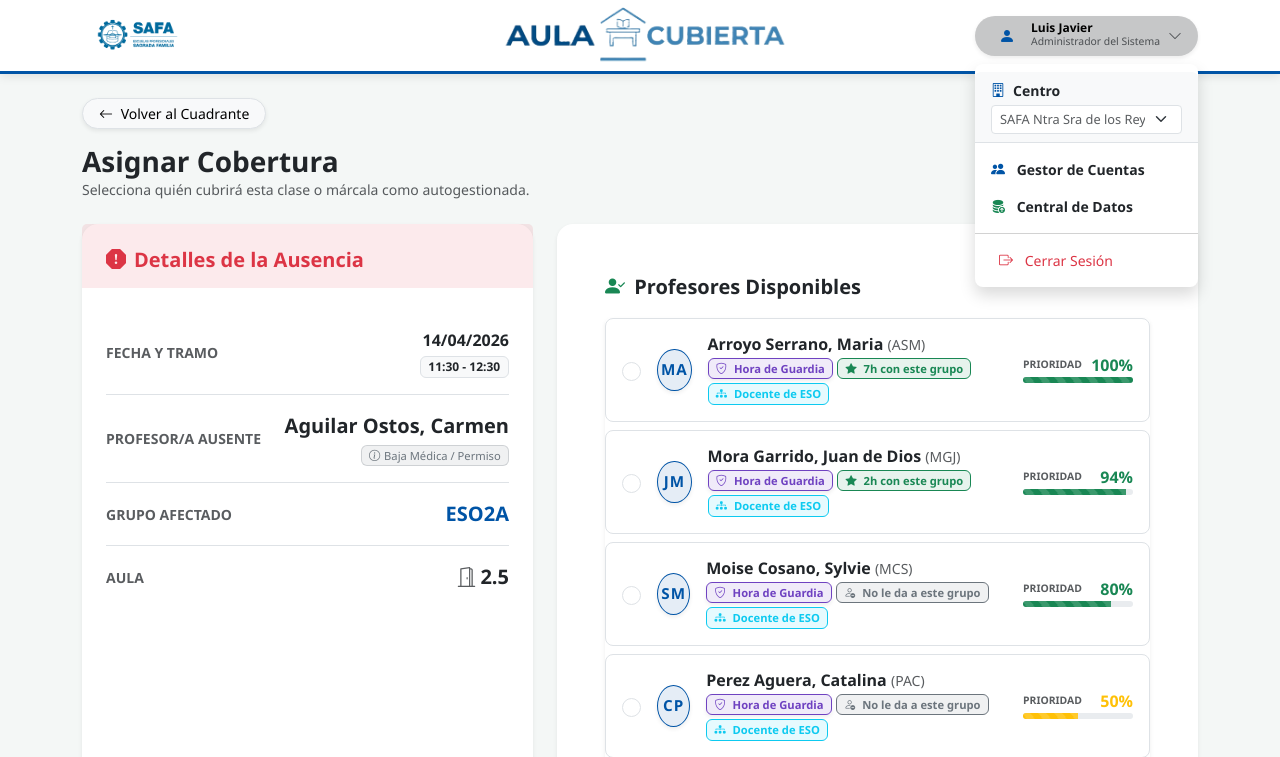
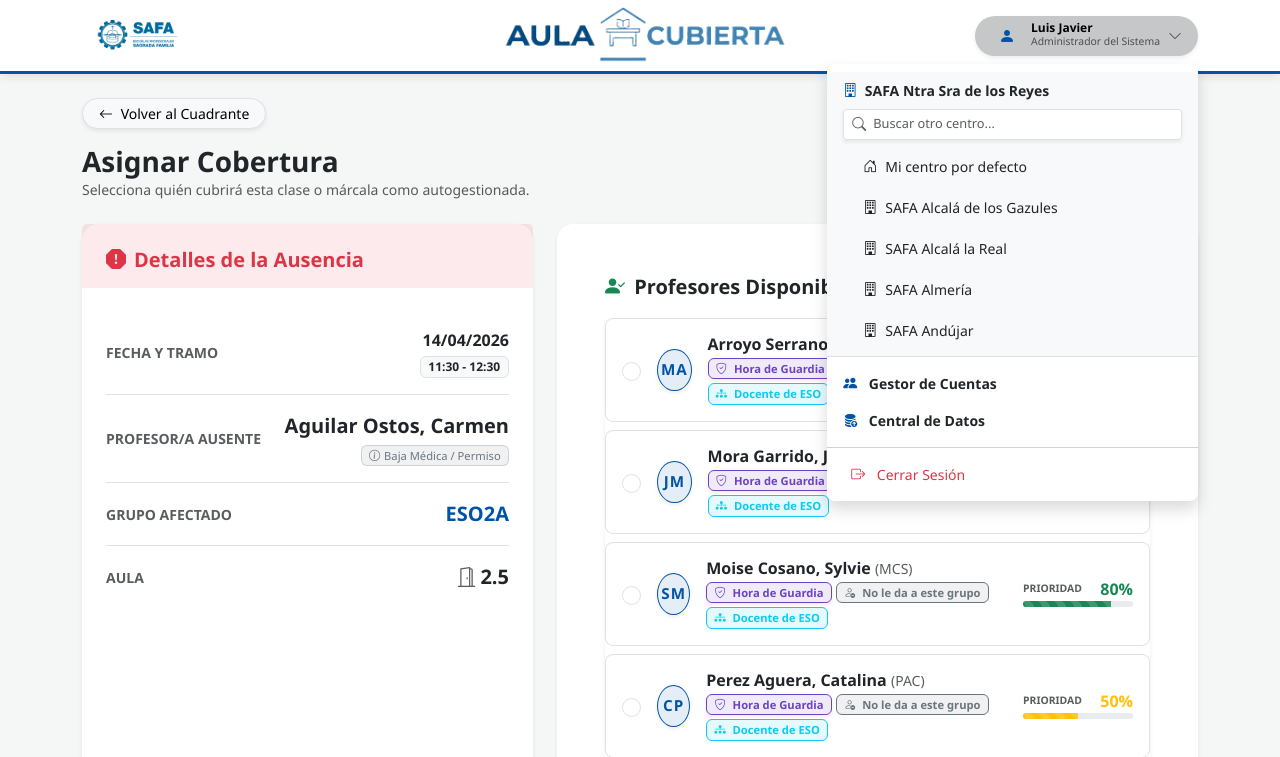
Before and after one commit to ljlopezSAFA/safa_guardias, a Django app: page /asignar-guardia/52/ in a window 1280 px wide, after a click that opens the changed part. Shown: the top 757 px of the page. Run offline with Django 5.2, Linux system fonts and the light colour scheme; a user stored in the database is signed in; data comes from the database, SQL or seed files in the repository; data that the repository does not hold is empty; some libraries are stand-ins or nearby versions.

Commit message:
buscadore centro barra navegación

```diff
--- a/templates/barra_navegacion.html
+++ b/templates/barra_navegacion.html
@@ -16,7 +16,7 @@
             {% if user.is_authenticated %}
                 <div class="dropdown">
                     <button class="btn btn-light border-0 d-flex align-items-center gap-2 rounded-pill px-3 py-1 shadow-sm"
-                            type="button" id="userMenu" data-bs-toggle="dropdown" aria-expanded="false">
+                            type="button" id="userMenu" data-bs-toggle="dropdown" aria-expanded="false" data-bs-auto-close="outside">
 
                         <div class="icon-safa text-white rounded-circle d-flex align-items-center justify-content-center"
                              style="width: 32px; height: 32px;">
@@ -24,59 +24,70 @@
                         </div>
 
                         <div class="text-start d-none d-sm-block">
-                            <div class="fw-bold"
-                                 style="font-size: 0.75rem; line-height: 1;">{{ user.perfil_profesor.nombre }}</div>
-                            <div class="text-muted"
-                                 style="font-size: 0.65rem;">{{ user.perfil_profesor.get_rol_display }}</div>
+                            <div class="fw-bold" style="font-size: 0.75rem; line-height: 1;">{{ user.perfil_profesor.nombre }}</div>
+                            <div class="text-muted" style="font-size: 0.65rem;">{{ user.perfil_profesor.get_rol_display }}</div>
                         </div>
 
                         <i class="bi bi-chevron-down small text-muted"></i>
                     </button>
 
-                    <ul class="dropdown-menu dropdown-menu-end shadow border-0 mt-2 rounded-3"
-                        aria-labelledby="userMenu">
+                    <ul class="dropdown-menu dropdown-menu-end shadow border-0 mt-2 rounded-3" aria-labelledby="userMenu" style="min-width: 300px;">
 
-                        <li class="px-3 py-2 border-bottom mb-2 bg-light rounded-top" onclick="event.stopPropagation();">
-                            <div class="fw-bold small text-dark mb-1">
-                                <i class="icon-safa bi bi-building me-2"></i>Centro
+                        <li class="px-3 py-2 border-bottom mb-2 bg-light rounded-top">
+                            <div class="fw-bold small text-dark mb-2">
+                                <i class="icon-safa bi bi-building me-1"></i>
+                                {% if centro_activo_admin %}
+                                    {{ centro_activo_admin.nombre }}
+                                {% else %}
+                                    {{ user.perfil_profesor.centro.nombre|default:"Mi centro" }}
+                                {% endif %}
                             </div>
 
                             {% if lista_centros_admin %}
-                                <form method="POST" action="{% url 'cambiar_centro_sesion' %}">
+                                <div class="input-group input-group-sm mb-2 shadow-sm">
+                                    <span class="input-group-text bg-white border-end-0 text-muted"><i class="bi bi-search"></i></span>
+                                    <input type="text" id="inputBusquedaCentro" class="form-control border-start-0 ps-0"
+                                           placeholder="Buscar otro centro..." style="font-size: 0.8rem;">
+                                </div>
+
+                                <form method="POST" action="{% url 'cambiar_centro_sesion' %}" id="formCambioCentro">
                                     {% csrf_token %}
-                                    <select name="centro_id" class="form-select form-select-sm text-muted" onchange="this.form.submit()" style="font-size: 0.8rem; min-width: 180px;">
-                                        <option value="">Mi centro por defecto</option>
+                                    <input type="hidden" name="centro_id" id="inputCentroId">
+
+                                    <div id="listaCentros" class="overflow-auto px-1" style="max-height: 200px;">
+                                        <button type="button"
+                                                class="dropdown-item small py-2 rounded-2 btn-centro mb-1 {% if not centro_activo_admin %}active bg-primary text-white{% endif %}"
+                                                onclick="seleccionarCentro('')">
+                                            <i class="bi bi-house-door me-2"></i>Mi centro por defecto
+                                        </button>
+
                                         {% for c in lista_centros_admin %}
-                                            <option value="{{ c.id }}" {% if centro_activo_admin and centro_activo_admin.id == c.id %}selected{% endif %}>
-                                                {{ c.nombre }}
-                                            </option>
+                                            <button type="button"
+                                                    class="dropdown-item small py-2 rounded-2 btn-centro mb-1 {% if centro_activo_admin and centro_activo_admin.id == c.id %}active bg-primary text-white{% endif %}"
+                                                    data-nombre="{{ c.nombre|lower }}"
+                                                    onclick="seleccionarCentro('{{ c.id }}')">
+                                                <i class="bi bi-building me-2"></i>{{ c.nombre }}
+                                            </button>
                                         {% endfor %}
-                                    </select>
+                                    </div>
                                 </form>
-                            {% else %}
-                                <div class="small text-muted text-truncate" style="max-width: 180px;">
-                                    {{ user.perfil_profesor.centro.nombre|default:"Sin centro asignado" }}
-                                </div>
                             {% endif %}
                         </li>
+
                         {% if user.is_superuser or user.perfil_profesor.rol == 'ADMIN' %}
                             <li>
-                                <a class="dropdown-item small py-2 fw-semibold text-dark"
-                                   href="{% url 'crear_cuenta_usuario' %}">
+                                <a class="dropdown-item small py-2 fw-semibold" href="{% url 'crear_cuenta_usuario' %}">
                                     <i class="bi bi-people-fill text-primary me-2"></i> Gestor de Cuentas
                                 </a>
                             </li>
                             <li>
-                                <a class="dropdown-item small py-2 fw-semibold text-dark"
-                                   href="{% url 'central_importar' %}"> <i
-                                        class="bi bi-database-fill-up text-success me-2"></i> Central de Datos
+                                <a class="dropdown-item small py-2 fw-semibold" href="{% url 'central_importar' %}">
+                                    <i class="bi bi-database-fill-up icon-safa me-2"></i> Central de Datos
                                 </a>
                             </li>
                         {% endif %}
 
-                        <li>
-                            <hr class="dropdown-divider">
-                        </li>
+                        <li><hr class="dropdown-divider"></li>
 
                         <li>
                             <form method="post" action="{% url 'logout' %}" class="px-2">
@@ -96,3 +107,38 @@
         </div>
     </div>
 </nav>
+
+<script>
+function seleccionarCentro(id) {
+    document.getElementById('inputCentroId').value = id;
+    document.getElementById('formCambioCentro').submit();
+}
+
+document.addEventListener('DOMContentLoaded', function() {
+    const inputBusqueda = document.getElementById('inputBusquedaCentro');
+    const listaCentros = document.getElementById('listaCentros');
+
+    if (inputBusqueda) {
+        inputBusqueda.addEventListener('input', function() {
+            const term = this.value.toLowerCase();
+            const botones = listaCentros.getElementsByClassName('btn-centro');
+
+            Array.from(botones).forEach(btn => {
+                const nombreData = btn.getAttribute('data-nombre') || "";
+                const nombreVisible = btn.innerText.toLowerCase();
+
+                if (nombreData.includes(term) || nombreVisible.includes(term)) {
+                    btn.classList.remove('d-none');
+                } else {
+                    btn.classList.add('d-none');
+                }
+            });
+        });
+
+        // Evitar que el dropdown se cierre al clickar el input
+        inputBusqueda.addEventListener('click', function(e) {
+            e.stopPropagation();
+        });
+    }
+});
+</script>
```
